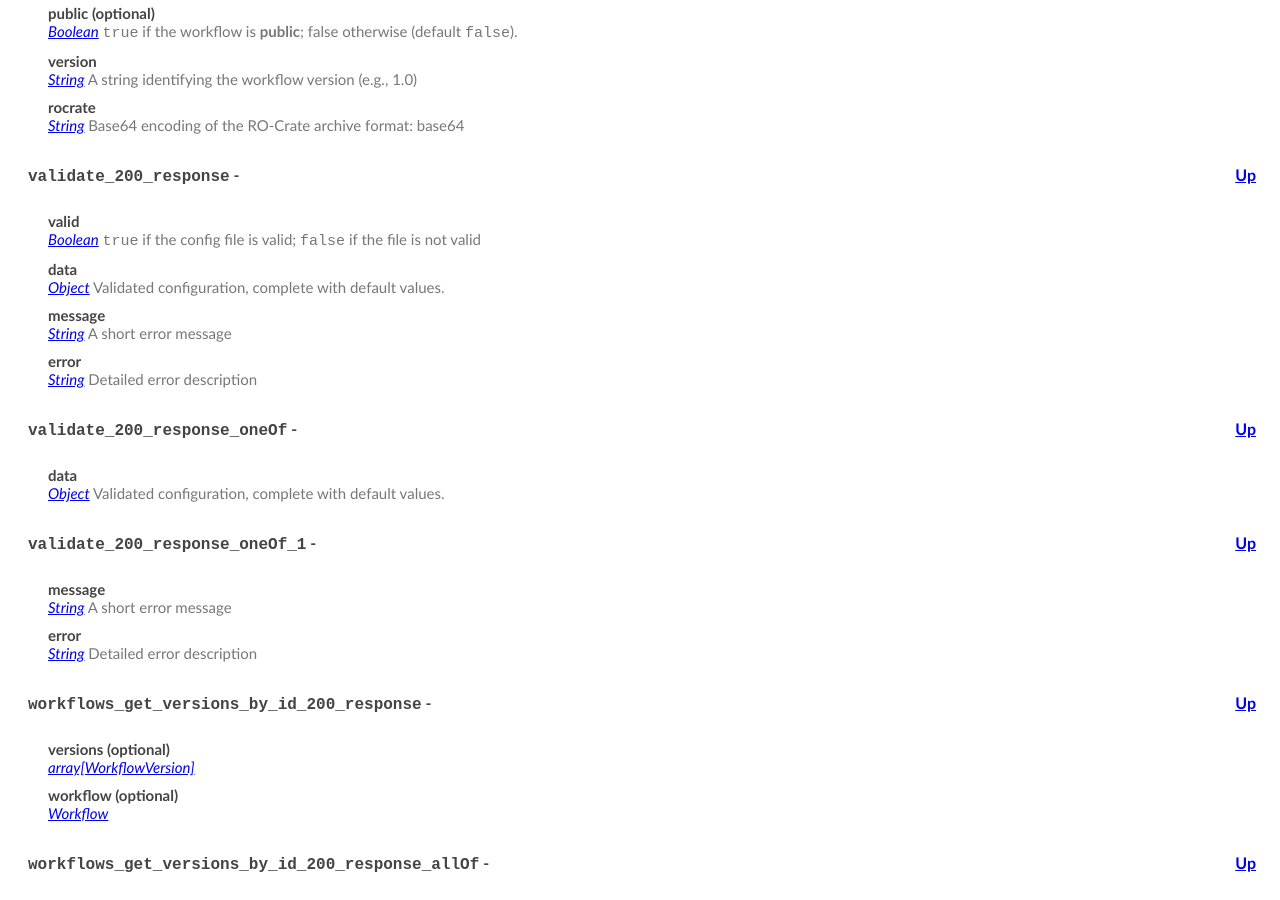
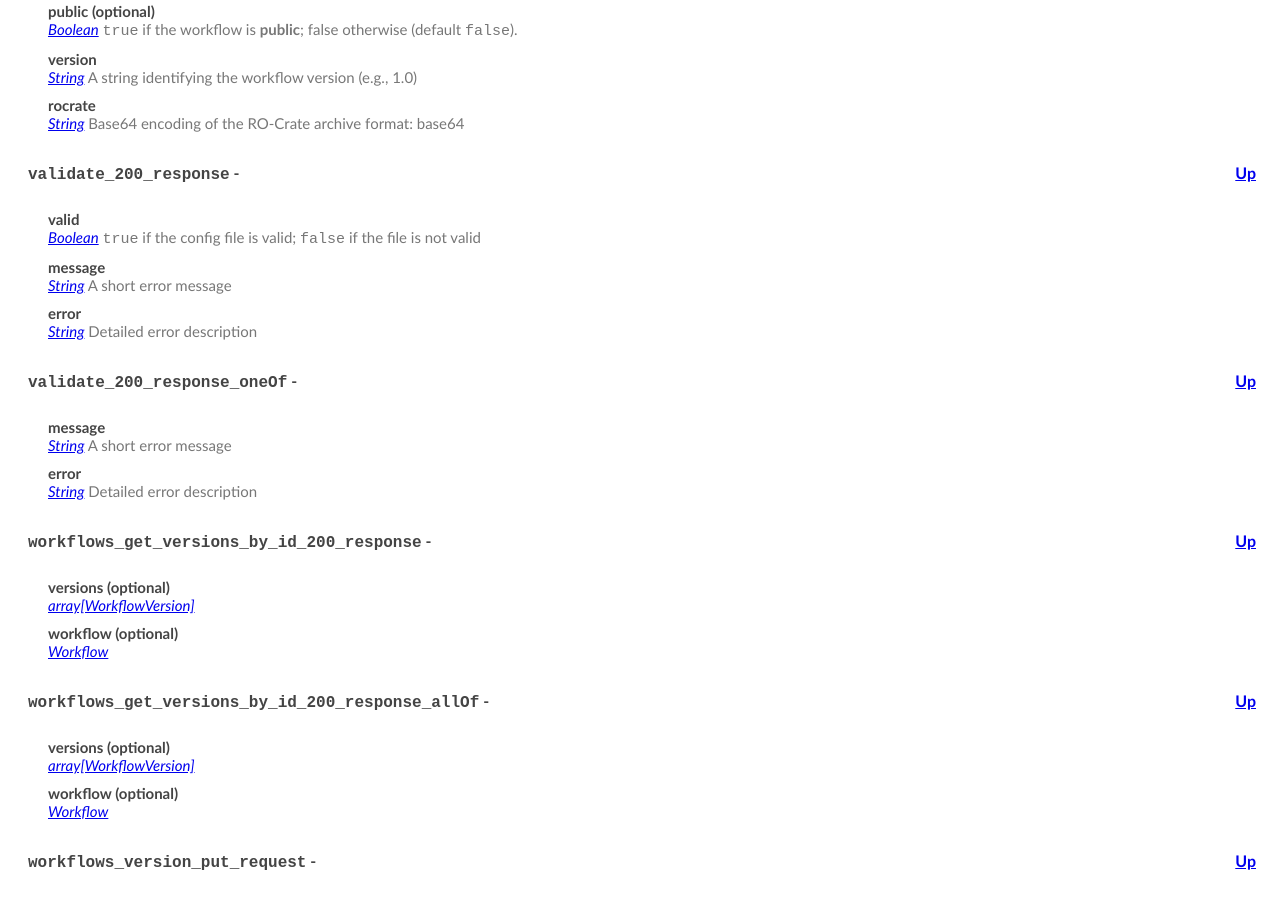
Before and after one commit to crs4/life_monitor, a Jekyll site: the page lm-openapi-html/index.html, which Jekyll copies as it is, in a window 1280 px wide and 900 px high, scrolled down 59259 px. Built offline with Jekyll 4.4.1, drawn with Linux system fonts in a browser that asks for light colours; some of the changed text lies outside the part shown.

Commit message:
deploy: 1708044c7388cd9224ef37559dd4397b28208c47

```diff
--- a/lm-openapi-html/index.html
+++ b/lm-openapi-html/index.html
@@ -189,12 +189,13 @@
 </div>
     <div class="app-desc">More information: <a href="https://openapi-generator.tech">https://openapi-generator.tech</a></div>
     <div class="app-desc">Contact Info: <a href="team@openapitools.org">team@openapitools.org</a></div>
-    <div class="app-desc">Version: 0.10.0</div>
+    <div class="app-desc">Version: 0.11.0</div>
     <div class="app-desc">BasePath:</div>
     <div class="license-info">All rights reserved</div>
     <div class="license-url">http://apache.org/licenses/LICENSE-2.0.html</div>
   <h2>Access</h2>
     <ol>
+      <li>APIKey KeyParamName:lifemonitor_session KeyInQuery:false KeyInHeader:false</li>
       <li>APIKey KeyParamName:ApiKey KeyInQuery:false KeyInHeader:true</li>
       <li>OAuth AuthorizationUrl:TokenUrl:oauth2/token</li>
       <li>OAuth AuthorizationUrl:oauth2/authorizeTokenUrl:oauth2/token</li>
@@ -3368,7 +3369,6 @@
     <li><a href="#user_workflows_post_request"><code>user_workflows_post_request</code> - </a></li>
     <li><a href="#validate_200_response"><code>validate_200_response</code> - </a></li>
     <li><a href="#validate_200_response_oneOf"><code>validate_200_response_oneOf</code> - </a></li>
-    <li><a href="#validate_200_response_oneOf_1"><code>validate_200_response_oneOf_1</code> - </a></li>
     <li><a href="#workflows_get_versions_by_id_200_response"><code>workflows_get_versions_by_id_200_response</code> - </a></li>
     <li><a href="#workflows_get_versions_by_id_200_response_allOf"><code>workflows_get_versions_by_id_200_response_allOf</code> - </a></li>
     <li><a href="#workflows_version_put_request"><code>workflows_version_put_request</code> - </a></li>
@@ -4189,20 +4189,12 @@
     <div class="field-items">
       <div class="param">valid </div><div class="param-desc"><span class="param-type"><a href="#boolean">Boolean</a></span> <code>true</code> if the config file is valid;
 <code>false</code> if the file is not valid </div>
-<div class="param">data </div><div class="param-desc"><span class="param-type"><a href="#">Object</a></span> Validated configuration, complete with default values. </div>
 <div class="param">message </div><div class="param-desc"><span class="param-type"><a href="#string">String</a></span> A short error message </div>
 <div class="param">error </div><div class="param-desc"><span class="param-type"><a href="#string">String</a></span> Detailed error description </div>
     </div>  <!-- field-items -->
   </div>
   <div class="model">
     <h3><a name="validate_200_response_oneOf"><code>validate_200_response_oneOf</code> - </a> <a class="up" href="#__Models">Up</a></h3>
-    <div class='model-description'></div>
-    <div class="field-items">
-      <div class="param">data </div><div class="param-desc"><span class="param-type"><a href="#">Object</a></span> Validated configuration, complete with default values. </div>
-    </div>  <!-- field-items -->
-  </div>
-  <div class="model">
-    <h3><a name="validate_200_response_oneOf_1"><code>validate_200_response_oneOf_1</code> - </a> <a class="up" href="#__Models">Up</a></h3>
     <div class='model-description'></div>
     <div class="field-items">
       <div class="param">message </div><div class="param-desc"><span class="param-type"><a href="#string">String</a></span> A short error message </div>
```
